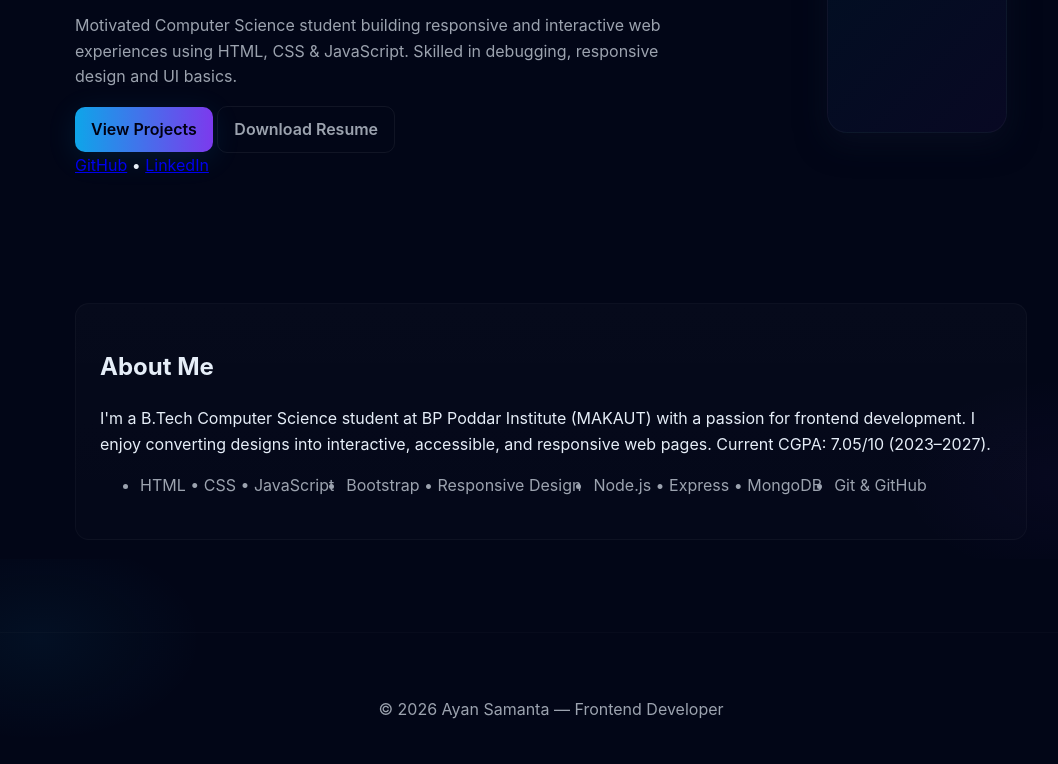
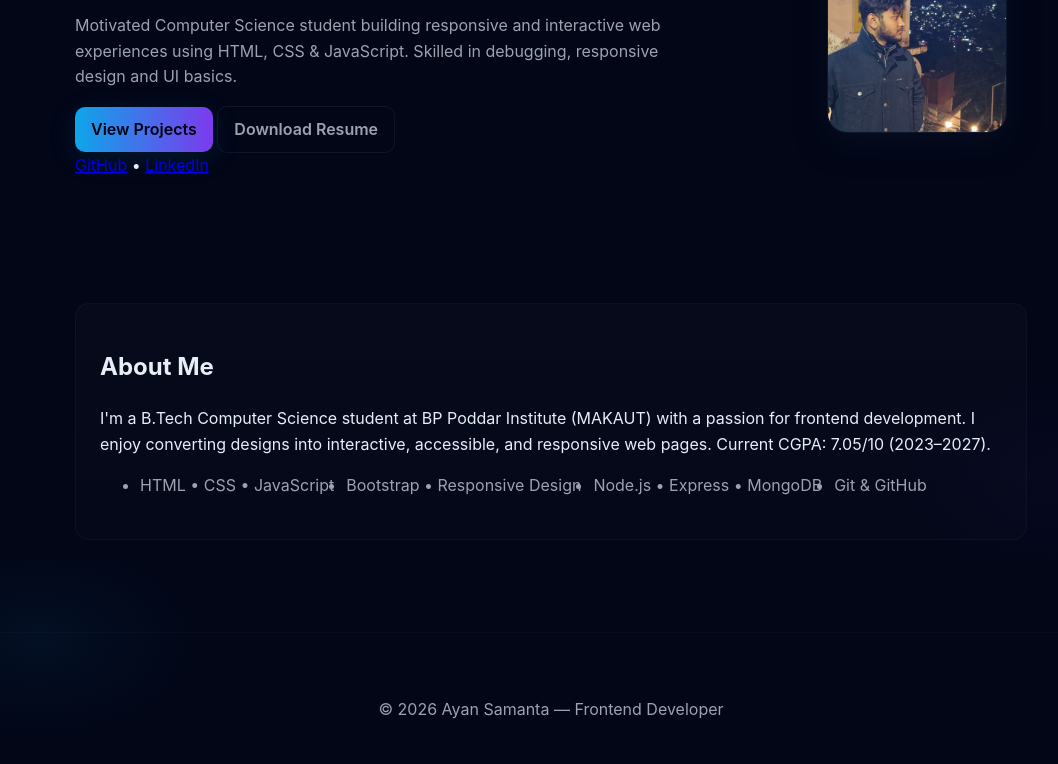
Before and after one commit to Ayan467/my-portfolio, a plain HTML site: page index.html in a window 1280 px wide. Shown: the part 241-1005 px from the top of the page, without its empty margins (89-1147 px from the left). Drawn offline with Linux system fonts and the light colour scheme.

Commit message:
Update profile image source in index.html

```diff
--- a/index.html
+++ b/index.html
@@ -37,7 +37,7 @@
       <div class="hero-right">
         <!-- Blank profile placeholder -->
         <div class="avatar">
-          <img src="assets/profile.jpg" alt="Ayan Samanta" />
+          <img src="assets/images/profile.jpg" alt="profile placeholder" />
         </div>
       </div>
     </div>
```
